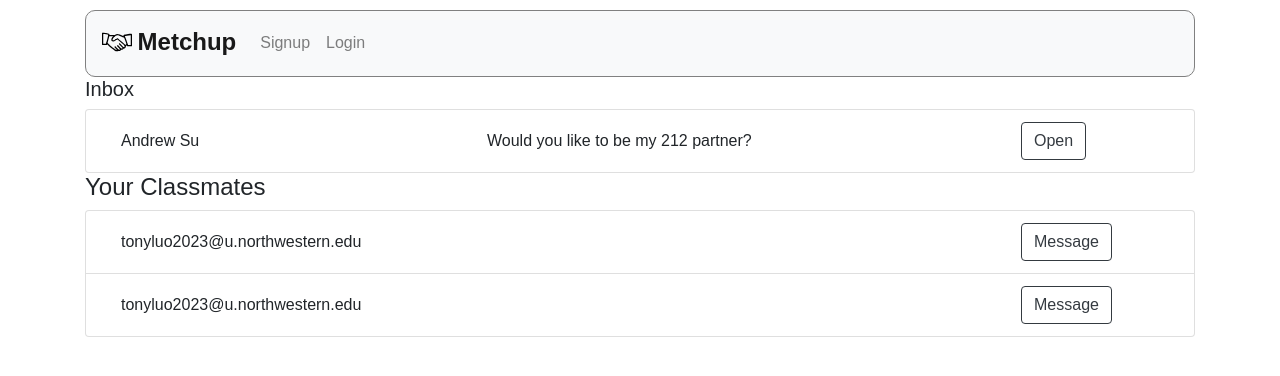
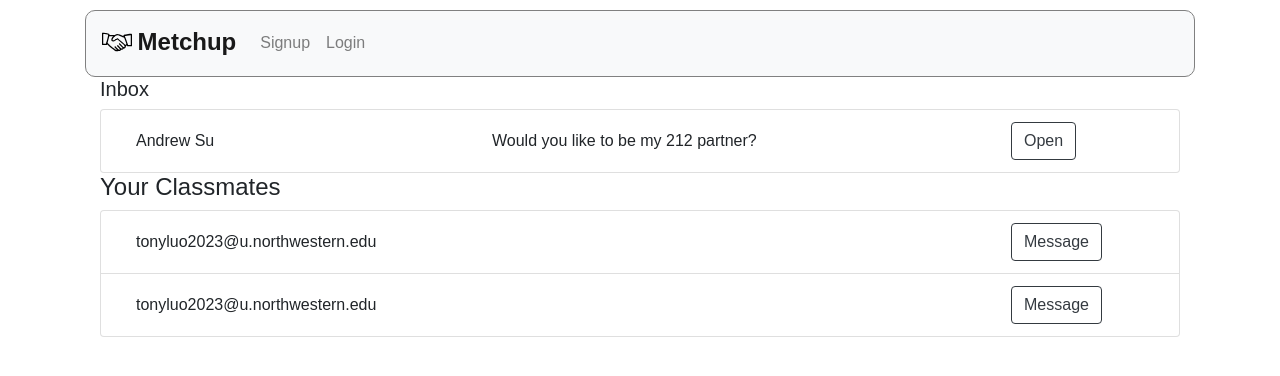
Before and after one commit to bobeatslollipop/Metch_up, a React (Create React App) app: page /message in a window 1280 px wide. Shown: the top 376 px of the page. Built offline with nearby package versions, Linux system fonts and the light colour scheme; no server answers; the database is empty.

Commit message:
Update Message.js

```diff
--- a/src/containers/Message.js
+++ b/src/containers/Message.js
@@ -149,7 +149,7 @@ export default function Message(props) {
 
   function renderMails(){
     return (
-      <div class="Mail">
+      <Container class="Mail">
         <div class="Inbox">
           <h5 class="inbox">Inbox </h5>
           <ListGroup>
@@ -166,7 +166,7 @@ export default function Message(props) {
         <ListGroup>
           {mails}
         </ListGroup>
-      </div>
+      </Container>
 
     );
   }
```
